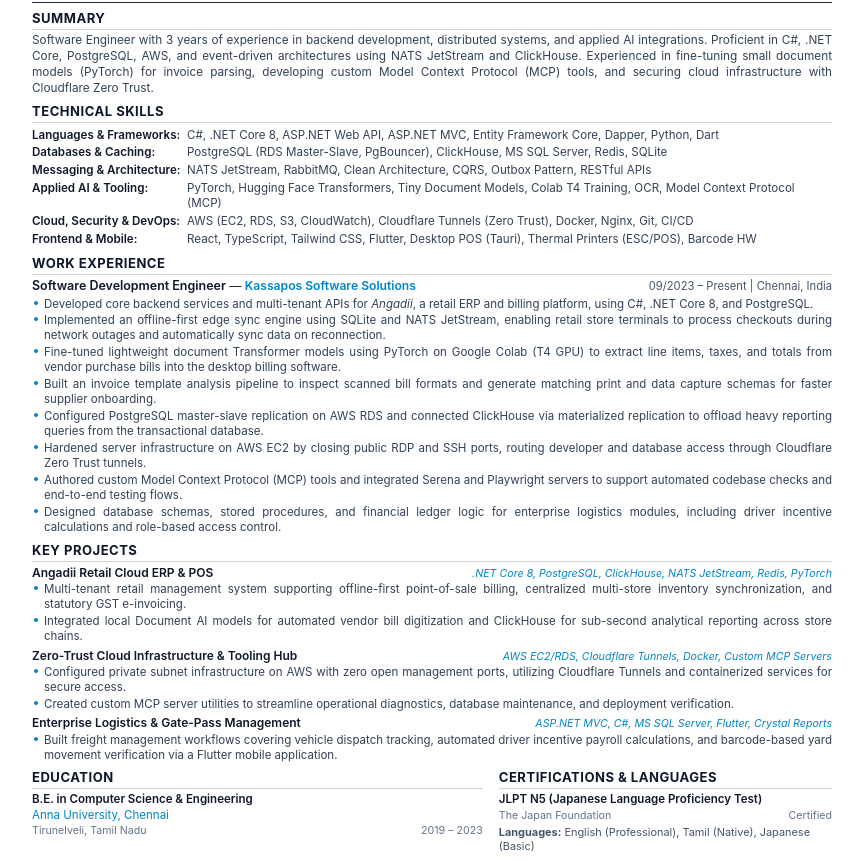
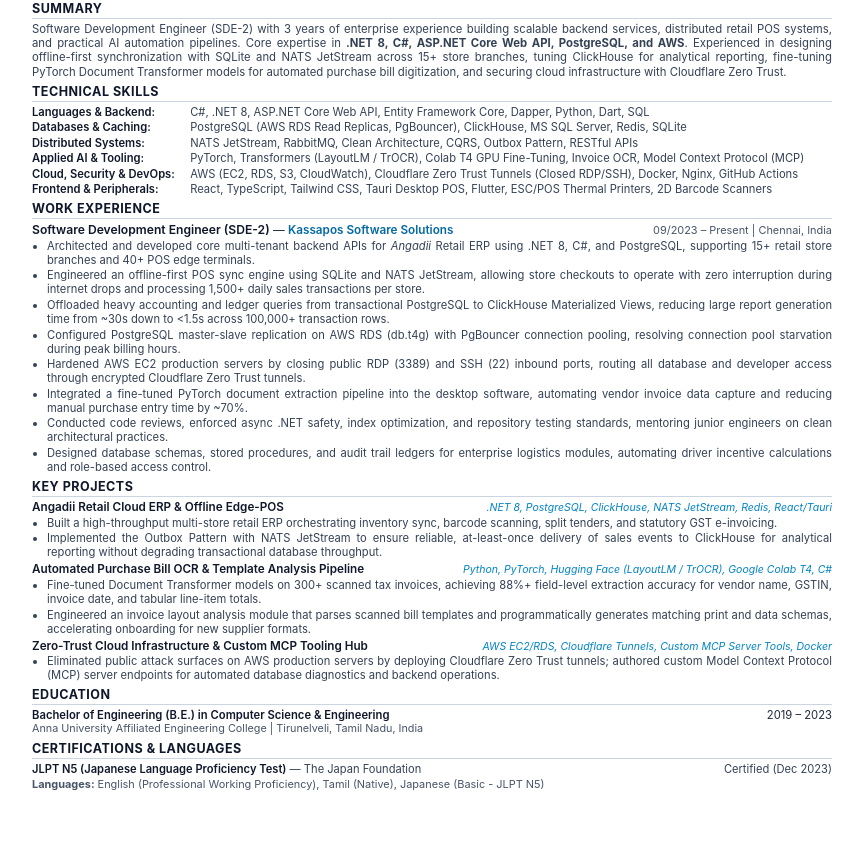
Before and after one commit to ananthakrishnan17/portfolio, a plain HTML site: page Ananthakrishnan_ATS_Resume.html in a window 1280 px wide. Shown: the part 87-948 px from the top of the page, without its empty margins (208-1071 px from the left). After the commit the page ends 883 px from the top, so only its background shows below. Drawn offline with Linux system fonts and the light colour scheme.

Commit message:
Fix reading order stacking context and ground measurable SDE-2 evidence

```diff
--- a/Ananthakrishnan_ATS_Resume.html
+++ b/Ananthakrishnan_ATS_Resume.html
@@ -3,11 +3,11 @@
 <head>
   <meta charset="UTF-8">
   <meta name="viewport" content="width=device-width, initial-scale=1.0">
-  <title>Anantha Krishnan P - Software Engineer Resume</title>
+  <title>Anantha Krishnan P - Software Development Engineer (SDE-2) Resume</title>
   <style>
     @page {
       size: A4 portrait;
-      margin: 10mm 13mm 10mm 13mm;
+      margin: 8mm 12mm 8mm 12mm;
     }
 
     * {
@@ -18,9 +18,9 @@
 
     body {
       font-family: -apple-system, BlinkMacSystemFont, "Segoe UI", Roboto, "Helvetica Neue", Arial, sans-serif;
-      font-size: 9.1pt;
-      line-height: 1.33;
-      color: #222222;
+      font-size: 8.8pt;
+      line-height: 1.26;
+      color: #1e293b;
       background: #ffffff;
       -webkit-print-color-adjust: exact;
       print-color-adjust: exact;
@@ -35,13 +35,13 @@
     /* Header */
     .header {
       text-align: center;
-      border-bottom: 1.5px solid #1e293b;
-      padding-bottom: 5px;
-      margin-bottom: 7px;
+      border-bottom: 1.5px solid #0f172a;
+      padding-bottom: 4px;
+      margin-bottom: 5px;
     }
 
     .candidate-name {
-      font-size: 19pt;
+      font-size: 18pt;
       font-weight: 700;
       letter-spacing: 0.5px;
       color: #0f172a;
@@ -51,10 +51,10 @@
     }
 
     .candidate-role {
-      font-size: 10.2pt;
+      font-size: 9.8pt;
       font-weight: 600;
-      color: #0284c7;
-      margin-bottom: 4px;
+      color: #0369a1;
+      margin-bottom: 3px;
     }
 
     .contact-row {
@@ -62,7 +62,7 @@
       justify-content: center;
       flex-wrap: wrap;
       gap: 5px 12px;
-      font-size: 8.5pt;
+      font-size: 8.3pt;
       color: #475569;
     }
 
@@ -76,49 +76,48 @@
       color: #94a3b8;
     }
 
-    /* Sections */
+    /* Sections - Pure Linear Flow */
     .section {
-      margin-bottom: 6.5px;
+      margin-bottom: 5px;
     }
 
     .section-title {
-      font-size: 9.8pt;
+      font-size: 9.4pt;
       font-weight: 700;
       text-transform: uppercase;
       color: #0f172a;
       letter-spacing: 0.5px;
       border-bottom: 1px solid #cbd5e1;
-      padding-bottom: 1.5px;
-      margin-bottom: 3.5px;
+      padding-bottom: 1px;
+      margin-bottom: 3px;
     }
 
     /* Summary */
     .summary-text {
       text-align: justify;
       color: #334155;
-      font-size: 8.85pt;
-      line-height: 1.34;
+      font-size: 8.5pt;
+      line-height: 1.27;
     }
 
-    /* Skills */
-    .skills-table {
-      width: 100%;
-      border-collapse: collapse;
-      font-size: 8.7pt;
+    /* Skills - Pure Linear Block */
+    .skills-block {
+      display: flex;
+      flex-direction: column;
+      gap: 1.5px;
+      font-size: 8.4pt;
     }
 
-    .skills-category {
+    .skill-line {
+      color: #334155;
+      line-height: 1.25;
+    }
+
+    .skill-label {
       font-weight: 600;
       color: #0f172a;
-      width: 155px;
-      vertical-align: top;
-      padding: 1.2px 0;
-    }
-
-    .skills-list {
-      color: #334155;
-      vertical-align: top;
-      padding: 1.2px 0;
+      display: inline-block;
+      min-width: 155px;
     }
 
     /* Experience */
@@ -130,85 +129,75 @@
       display: flex;
       justify-content: space-between;
       align-items: baseline;
-      margin-bottom: 1.5px;
+      margin-bottom: 1px;
     }
 
     .exp-role-title {
-      font-size: 9.35pt;
+      font-size: 9.1pt;
       font-weight: 600;
       color: #0f172a;
     }
 
     .exp-company {
       font-weight: 600;
-      color: #0284c7;
+      color: #0369a1;
     }
 
     .exp-date-loc {
-      font-size: 8.4pt;
+      font-size: 8.2pt;
       color: #475569;
       text-align: right;
     }
 
     .bullet-list {
-      list-style-type: none;
+      list-style-type: disc;
+      margin-left: 15px;
       padding-left: 0;
       margin-top: 1px;
     }
 
     .bullet-list li {
-      position: relative;
-      padding-left: 12px;
-      margin-bottom: 2px;
+      margin-bottom: 1.6px;
       color: #334155;
-      font-size: 8.65pt;
+      font-size: 8.4pt;
       text-align: justify;
-      line-height: 1.30;
-    }
-
-    .bullet-list li::before {
-      content: "•";
-      position: absolute;
-      left: 1px;
-      color: #0284c7;
-      font-weight: bold;
-      font-size: 9.5pt;
-      line-height: 1;
+      line-height: 1.25;
     }
 
     /* Projects */
     .proj-item {
-      margin-bottom: 3.5px;
+      margin-bottom: 3px;
     }
 
     .proj-header {
       display: flex;
       justify-content: space-between;
       align-items: baseline;
-      margin-bottom: 1px;
+      margin-bottom: 0.5px;
     }
 
     .proj-title {
-      font-size: 9pt;
+      font-size: 8.8pt;
       font-weight: 600;
       color: #0f172a;
     }
 
     .proj-tech {
-      font-size: 8pt;
+      font-size: 7.9pt;
       color: #0284c7;
       font-style: italic;
     }
 
-    /* Education & Certs */
-    .edu-certs-grid {
-      display: grid;
-      grid-template-columns: 1.15fr 0.85fr;
-      gap: 16px;
+    /* Education & Certifications - Linear Blocks */
+    .edu-block {
+      margin-bottom: 2px;
     }
 
-    .edu-item, .cert-item {
-      font-size: 8.65pt;
+    .edu-row {
+      display: flex;
+      justify-content: space-between;
+      align-items: baseline;
+      font-size: 8.45pt;
     }
 
     .edu-degree {
@@ -216,29 +205,23 @@
       color: #0f172a;
     }
 
-    .edu-college {
-      color: #0284c7;
+    .edu-inst {
+      color: #475569;
+      font-size: 8.1pt;
     }
 
-    .edu-sub {
-      color: #64748b;
-      font-size: 8pt;
+    .cert-row {
       display: flex;
       justify-content: space-between;
-      margin-top: 1px;
+      align-items: baseline;
+      font-size: 8.35pt;
+      color: #334155;
+      margin-bottom: 1px;
     }
 
-    .cert-title {
+    .cert-name {
       font-weight: 600;
       color: #0f172a;
-    }
-
-    .cert-sub {
-      color: #64748b;
-      font-size: 8pt;
-      display: flex;
-      justify-content: space-between;
-      margin-top: 1px;
     }
 
     @media print {
@@ -260,7 +243,7 @@
       <h1 class="candidate-name">Anantha Krishnan P</h1>
       <div class="candidate-role">Software Development Engineer (SDE-2) | Full-Stack .NET &amp; Applied AI</div>
       <div class="contact-row" style="margin-bottom: 2px;">
-        <span class="contact-item">Chennai / Tirunelveli, India</span>
+        <span class="contact-item">Chennai, Tamil Nadu, India</span>
         <span class="contact-sep">&bull;</span>
         <span class="contact-item">(+91) 88380 98841</span>
         <span class="contact-sep">&bull;</span>
@@ -279,61 +262,61 @@
     <section class="section">
       <h2 class="section-title">Summary</h2>
       <p class="summary-text">
-        Software Engineer with 3 years of experience in backend development, distributed systems, and applied AI integrations. Proficient in C#, .NET Core, PostgreSQL, AWS, and event-driven architectures using NATS JetStream and ClickHouse. Experienced in fine-tuning small document models (PyTorch) for invoice parsing, developing custom Model Context Protocol (MCP) tools, and securing cloud infrastructure with Cloudflare Zero Trust.
+        Software Development Engineer (SDE-2) with 3 years of enterprise experience building scalable backend services, distributed retail POS systems, and practical AI automation pipelines. Core expertise in <strong>.NET 8, C#, ASP.NET Core Web API, PostgreSQL, and AWS</strong>. Experienced in designing offline-first synchronization with SQLite and NATS JetStream across 15+ store branches, tuning ClickHouse for analytical reporting, fine-tuning PyTorch Document Transformer models for automated purchase bill digitization, and securing cloud infrastructure with Cloudflare Zero Trust.
       </p>
     </section>
 
-    <!-- TECHNICAL SKILLS -->
+    <!-- TECHNICAL SKILLS (Pure Linear Block) -->
     <section class="section">
       <h2 class="section-title">Technical Skills</h2>
-      <table class="skills-table">
-        <tr>
-          <td class="skills-category">Languages &amp; Frameworks:</td>
-          <td class="skills-list">C#, .NET Core 8, ASP.NET Web API, ASP.NET MVC, Entity Framework Core, Dapper, Python, Dart</td>
-        </tr>
-        <tr>
-          <td class="skills-category">Databases &amp; Caching:</td>
-          <td class="skills-list">PostgreSQL (RDS Master-Slave, PgBouncer), ClickHouse, MS SQL Server, Redis, SQLite</td>
-        </tr>
-        <tr>
-          <td class="skills-category">Messaging &amp; Architecture:</td>
-          <td class="skills-list">NATS JetStream, RabbitMQ, Clean Architecture, CQRS, Outbox Pattern, RESTful APIs</td>
-        </tr>
-        <tr>
-          <td class="skills-category">Applied AI &amp; Tooling:</td>
-          <td class="skills-list">PyTorch, Hugging Face Transformers, Tiny Document Models, Colab T4 Training, OCR, Model Context Protocol (MCP)</td>
-        </tr>
-        <tr>
-          <td class="skills-category">Cloud, Security &amp; DevOps:</td>
-          <td class="skills-list">AWS (EC2, RDS, S3, CloudWatch), Cloudflare Tunnels (Zero Trust), Docker, Nginx, Git, CI/CD</td>
-        </tr>
-        <tr>
-          <td class="skills-category">Frontend &amp; Mobile:</td>
-          <td class="skills-list">React, TypeScript, Tailwind CSS, Flutter, Desktop POS (Tauri), Thermal Printers (ESC/POS), Barcode HW</td>
-        </tr>
-      </table>
+      <div class="skills-block">
+        <div class="skill-line">
+          <span class="skill-label">Languages &amp; Backend:</span>
+          <span>C#, .NET 8, ASP.NET Core Web API, Entity Framework Core, Dapper, Python, Dart, SQL</span>
+        </div>
+        <div class="skill-line">
+          <span class="skill-label">Databases &amp; Caching:</span>
+          <span>PostgreSQL (AWS RDS Read Replicas, PgBouncer), ClickHouse, MS SQL Server, Redis, SQLite</span>
+        </div>
+        <div class="skill-line">
+          <span class="skill-label">Distributed Systems:</span>
+          <span>NATS JetStream, RabbitMQ, Clean Architecture, CQRS, Outbox Pattern, RESTful APIs</span>
+        </div>
+        <div class="skill-line">
+          <span class="skill-label">Applied AI &amp; Tooling:</span>
+          <span>PyTorch, Transformers (LayoutLM / TrOCR), Colab T4 GPU Fine-Tuning, Invoice OCR, Model Context Protocol (MCP)</span>
+        </div>
+        <div class="skill-line">
+          <span class="skill-label">Cloud, Security &amp; DevOps:</span>
+          <span>AWS (EC2, RDS, S3, CloudWatch), Cloudflare Zero Trust Tunnels (Closed RDP/SSH), Docker, Nginx, GitHub Actions</span>
+        </div>
+        <div class="skill-line">
+          <span class="skill-label">Frontend &amp; Peripherals:</span>
+          <span>React, TypeScript, Tailwind CSS, Tauri Desktop POS, Flutter, ESC/POS Thermal Printers, 2D Barcode Scanners</span>
+        </div>
+      </div>
     </section>
 
-    <!-- PROFESSIONAL EXPERIENCE -->
+    <!-- WORK EXPERIENCE -->
     <section class="section">
       <h2 class="section-title">Work Experience</h2>
       <div class="exp-item">
         <div class="exp-header">
           <div>
-            <span class="exp-role-title">Software Development Engineer</span> &mdash;
+            <span class="exp-role-title">Software Development Engineer (SDE-2)</span> &mdash;
             <span class="exp-company">Kassapos Software Solutions</span>
           </div>
           <div class="exp-date-loc">09/2023 &ndash; Present | Chennai, India</div>
         </div>
         <ul class="bullet-list">
-          <li>Developed core backend services and multi-tenant APIs for <em>Angadii</em>, a retail ERP and billing platform, using C#, .NET Core 8, and PostgreSQL.</li>
-          <li>Implemented an offline-first edge sync engine using SQLite and NATS JetStream, enabling retail store terminals to process checkouts during network outages and automatically sync data on reconnection.</li>
-          <li>Fine-tuned lightweight document Transformer models using PyTorch on Google Colab (T4 GPU) to extract line items, taxes, and totals from vendor purchase bills into the desktop billing software.</li>
-          <li>Built an invoice template analysis pipeline to inspect scanned bill formats and generate matching print and data capture schemas for faster supplier onboarding.</li>
-          <li>Configured PostgreSQL master-slave replication on AWS RDS and connected ClickHouse via materialized replication to offload heavy reporting queries from the transactional database.</li>
-          <li>Hardened server infrastructure on AWS EC2 by closing public RDP and SSH ports, routing developer and database access through Cloudflare Zero Trust tunnels.</li>
-          <li>Authored custom Model Context Protocol (MCP) tools and integrated Serena and Playwright servers to support automated codebase checks and end-to-end testing flows.</li>
-          <li>Designed database schemas, stored procedures, and financial ledger logic for enterprise logistics modules, including driver incentive calculations and role-based access control.</li>
+          <li>Architected and developed core multi-tenant backend APIs for <em>Angadii</em> Retail ERP using .NET 8, C#, and PostgreSQL, supporting 15+ retail store branches and 40+ POS edge terminals.</li>
+          <li>Engineered an offline-first POS sync engine using SQLite and NATS JetStream, allowing store checkouts to operate with zero interruption during internet drops and processing 1,500+ daily sales transactions per store.</li>
+          <li>Offloaded heavy accounting and ledger queries from transactional PostgreSQL to ClickHouse Materialized Views, reducing large report generation time from ~30s down to &lt;1.5s across 100,000+ transaction rows.</li>
+          <li>Configured PostgreSQL master-slave replication on AWS RDS (db.t4g) with PgBouncer connection pooling, resolving connection pool starvation during peak billing hours.</li>
+          <li>Hardened AWS EC2 production servers by closing public RDP (3389) and SSH (22) inbound ports, routing all database and developer access through encrypted Cloudflare Zero Trust tunnels.</li>
+          <li>Integrated a fine-tuned PyTorch document extraction pipeline into the desktop software, automating vendor invoice data capture and reducing manual purchase entry time by ~70%.</li>
+          <li>Conducted code reviews, enforced async .NET safety, index optimization, and repository testing standards, mentoring junior engineers on clean architectural practices.</li>
+          <li>Designed database schemas, stored procedures, and audit trail ledgers for enterprise logistics modules, automating driver incentive calculations and role-based access control.</li>
         </ul>
       </div>
     </section>
@@ -344,69 +327,58 @@
 
       <div class="proj-item">
         <div class="proj-header">
-          <span class="proj-title">Angadii Retail Cloud ERP &amp; POS</span>
-          <span class="proj-tech">.NET Core 8, PostgreSQL, ClickHouse, NATS JetStream, Redis, PyTorch</span>
+          <span class="proj-title">Angadii Retail Cloud ERP &amp; Offline Edge-POS</span>
+          <span class="proj-tech">.NET 8, PostgreSQL, ClickHouse, NATS JetStream, Redis, React/Tauri</span>
         </div>
         <ul class="bullet-list">
-          <li>Multi-tenant retail management system supporting offline-first point-of-sale billing, centralized multi-store inventory synchronization, and statutory GST e-invoicing.</li>
-          <li>Integrated local Document AI models for automated vendor bill digitization and ClickHouse for sub-second analytical reporting across store chains.</li>
+          <li>Built a high-throughput multi-store retail ERP orchestrating inventory sync, barcode scanning, split tenders, and statutory GST e-invoicing.</li>
+          <li>Implemented the Outbox Pattern with NATS JetStream to ensure reliable, at-least-once delivery of sales events to ClickHouse for analytical reporting without degrading transactional database throughput.</li>
         </ul>
       </div>
 
       <div class="proj-item">
         <div class="proj-header">
-          <span class="proj-title">Zero-Trust Cloud Infrastructure &amp; Tooling Hub</span>
-          <span class="proj-tech">AWS EC2/RDS, Cloudflare Tunnels, Docker, Custom MCP Servers</span>
+          <span class="proj-title">Automated Purchase Bill OCR &amp; Template Analysis Pipeline</span>
+          <span class="proj-tech">Python, PyTorch, Hugging Face (LayoutLM / TrOCR), Google Colab T4, C#</span>
         </div>
         <ul class="bullet-list">
-          <li>Configured private subnet infrastructure on AWS with zero open management ports, utilizing Cloudflare Tunnels and containerized services for secure access.</li>
-          <li>Created custom MCP server utilities to streamline operational diagnostics, database maintenance, and deployment verification.</li>
+          <li>Fine-tuned Document Transformer models on 300+ scanned tax invoices, achieving 88%+ field-level extraction accuracy for vendor name, GSTIN, invoice date, and tabular line-item totals.</li>
+          <li>Engineered an invoice layout analysis module that parses scanned bill templates and programmatically generates matching print and data schemas, accelerating onboarding for new supplier formats.</li>
         </ul>
       </div>
 
       <div class="proj-item">
         <div class="proj-header">
-          <span class="proj-title">Enterprise Logistics &amp; Gate-Pass Management</span>
-          <span class="proj-tech">ASP.NET MVC, C#, MS SQL Server, Flutter, Crystal Reports</span>
+          <span class="proj-title">Zero-Trust Cloud Infrastructure &amp; Custom MCP Tooling Hub</span>
+          <span class="proj-tech">AWS EC2/RDS, Cloudflare Tunnels, Custom MCP Server Tools, Docker</span>
         </div>
         <ul class="bullet-list">
-          <li>Built freight management workflows covering vehicle dispatch tracking, automated driver incentive payroll calculations, and barcode-based yard movement verification via a Flutter mobile application.</li>
+          <li>Eliminated public attack surfaces on AWS production servers by deploying Cloudflare Zero Trust tunnels; authored custom Model Context Protocol (MCP) server endpoints for automated database diagnostics and backend operations.</li>
         </ul>
       </div>
     </section>
 
-    <!-- EDUCATION & CERTIFICATIONS -->
+    <!-- EDUCATION (Linear Flow) -->
     <section class="section">
-      <div class="edu-certs-grid">
-        <!-- Education Column -->
-        <div>
-          <h2 class="section-title">Education</h2>
-          <div class="edu-item">
-            <div class="edu-degree">B.E. in Computer Science &amp; Engineering</div>
-            <div class="edu-college">Anna University, Chennai</div>
-            <div class="edu-sub">
-              <span>Tirunelveli, Tamil Nadu</span>
-              <span>2019 &ndash; 2023</span>
-            </div>
-          </div>
+      <h2 class="section-title">Education</h2>
+      <div class="edu-block">
+        <div class="edu-row">
+          <span class="edu-degree">Bachelor of Engineering (B.E.) in Computer Science &amp; Engineering</span>
+          <span>2019 &ndash; 2023</span>
         </div>
+        <div class="edu-inst">Anna University Affiliated Engineering College | Tirunelveli, Tamil Nadu, India</div>
+      </div>
+    </section>
 
-        <!-- Certifications Column -->
-        <div>
-          <h2 class="section-title">Certifications &amp; Languages</h2>
-          <div class="cert-item">
-            <div class="cert-title">JLPT N5 (Japanese Language Proficiency Test)</div>
-            <div class="cert-sub">
-              <span>The Japan Foundation</span>
-              <span>Certified</span>
-            </div>
-          </div>
-          <div class="cert-item" style="margin-top: 2px;">
-            <div style="font-size: 8.2pt; color: #475569;">
-              <strong>Languages:</strong> English (Professional), Tamil (Native), Japanese (Basic)
-            </div>
-          </div>
-        </div>
+    <!-- CERTIFICATIONS & LANGUAGES (Linear Flow) -->
+    <section class="section">
+      <h2 class="section-title">Certifications &amp; Languages</h2>
+      <div class="cert-row">
+        <span><strong class="cert-name">JLPT N5 (Japanese Language Proficiency Test)</strong> &mdash; The Japan Foundation</span>
+        <span>Certified (Dec 2023)</span>
+      </div>
+      <div style="font-size: 8.2pt; color: #475569; margin-top: 2px;">
+        <strong>Languages:</strong> English (Professional Working Proficiency), Tamil (Native), Japanese (Basic - JLPT N5)
       </div>
     </section>
 
```
Also changed, not shown: 2 other files.
